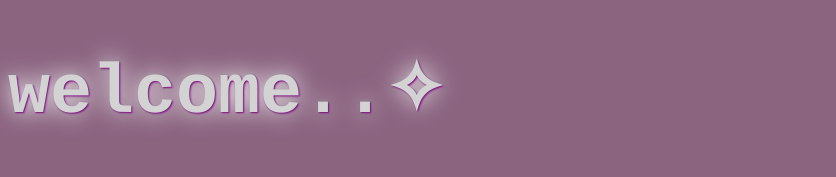
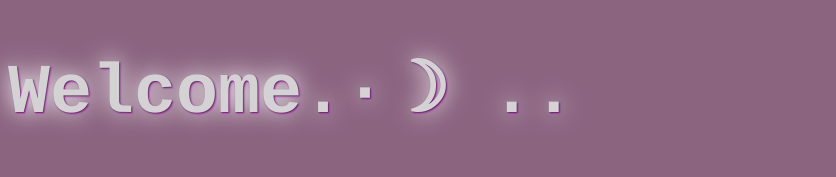
Before and after one commit to lunalily/lunalily.github.io, a plain HTML site: page last.html in a window 1280 px wide. Shown: the top 177 px of the page, without its empty margins (0-836 px from the left). Drawn offline with Linux system fonts and the light colour scheme.

Commit message:
Update last.html

```diff
--- a/last.html
+++ b/last.html
@@ -5,7 +5,7 @@
 <title>Cmpt 104</title>
    <link rel="stylesheet" href="mystyle.css">
    </head>
-   <h1>welcome..✧</h1>
+   <h1>Welcome.·☽ ..</h1>
 <ul>
 <li>.: ·✧The magical glowworm caves of New Zealand.: ·✧!</li>
    </ul>
```
